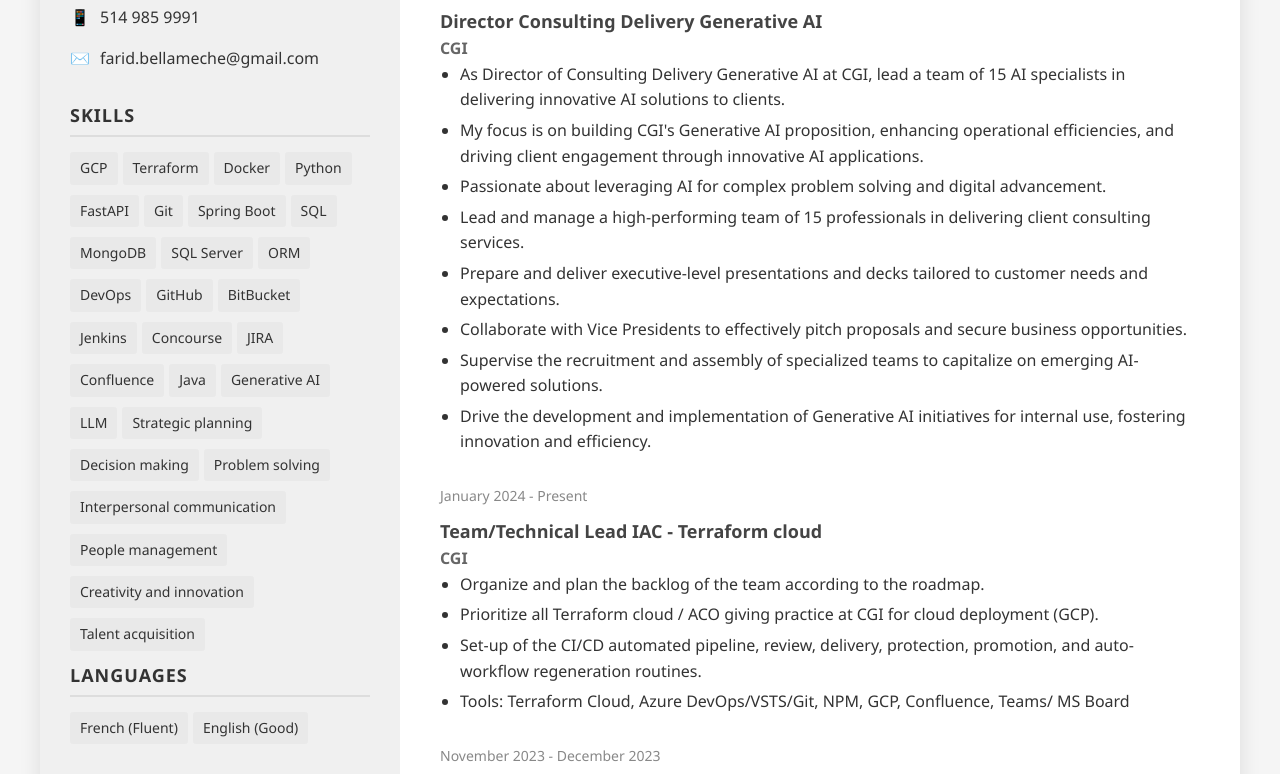
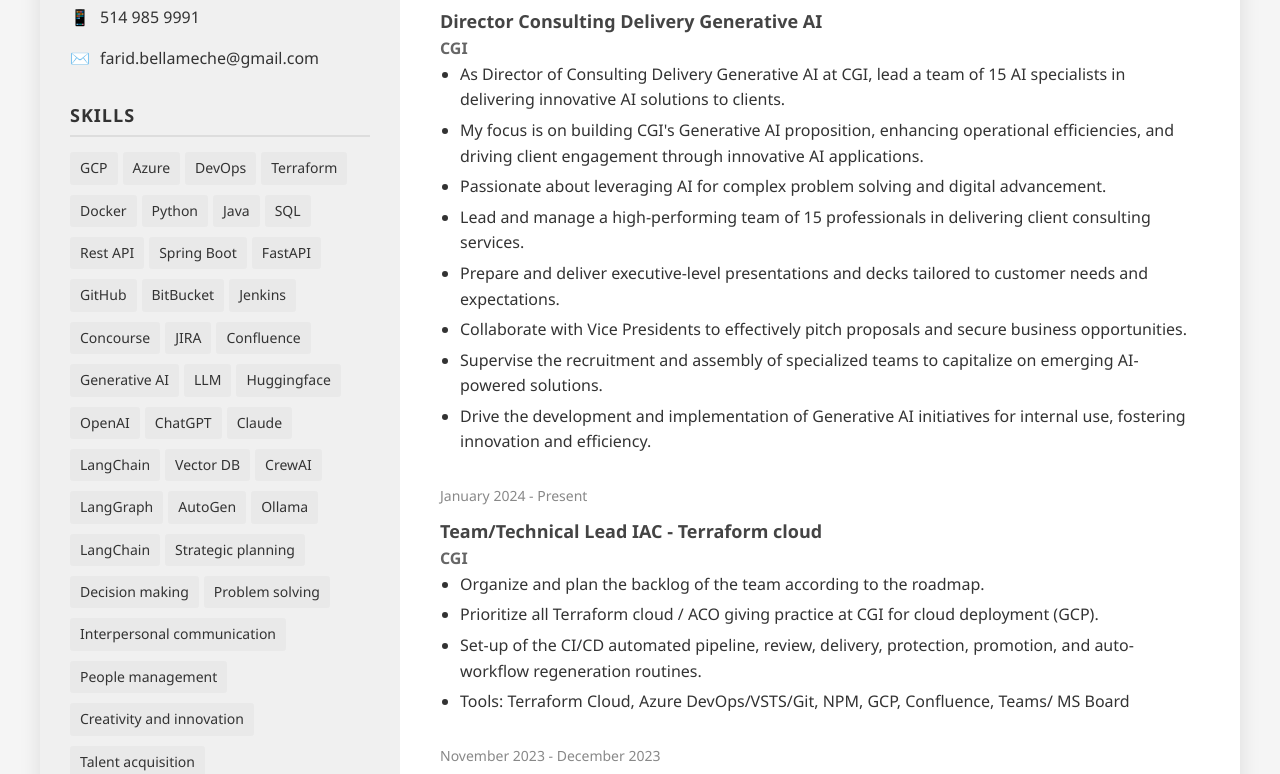
Before and after one commit to fbellame/fbellame.github.io, a plain HTML site: page farid-bellameche-cv.html in a window 1280 px wide. Shown: the part 319-1093 px from the top of the page. Drawn offline with Linux system fonts and the light colour scheme.

Commit message:
add some tech

```diff
--- a/farid-bellameche-cv.html
+++ b/farid-bellameche-cv.html
@@ -151,26 +151,35 @@
                 <h2 class="section-title">SKILLS</h2>
                 <ul class="skills-list">
                     <li>GCP</li>
+                    <li>Azure</li>
+                    <li>DevOps</li>
                     <li>Terraform</li>
                     <li>Docker</li>
                     <li>Python</li>
+                    <li>Java</li>
+                    <li>SQL</li>
+                    <li>Rest API</li>
+                    <li>Spring Boot</li>
                     <li>FastAPI</li>
-                    <li>Git</li>
-                    <li>Spring Boot</li>
-                    <li>SQL</li>
-                    <li>MongoDB</li>
-                    <li>SQL Server</li>
-                    <li>ORM</li>
-                    <li>DevOps</li>
                     <li>GitHub</li>
                     <li>BitBucket</li>
                     <li>Jenkins</li>
                     <li>Concourse</li>
                     <li>JIRA</li>
                     <li>Confluence</li>
-                    <li>Java</li>
                     <li>Generative AI</li>
                     <li>LLM</li>
+                    <li>Huggingface</li>
+                    <li>OpenAI</li>
+                    <li>ChatGPT</li>
+                    <li>Claude</li>
+                    <li>LangChain</li>
+                    <li>Vector DB</li>
+                    <li>CrewAI</li>
+                    <li>LangGraph</li>
+                    <li>AutoGen</li>
+                    <li>Ollama</li>
+                    <li>LangChain</li>
                     <li>Strategic planning</li>
                     <li>Decision making</li>
                     <li>Problem solving</li>
```
